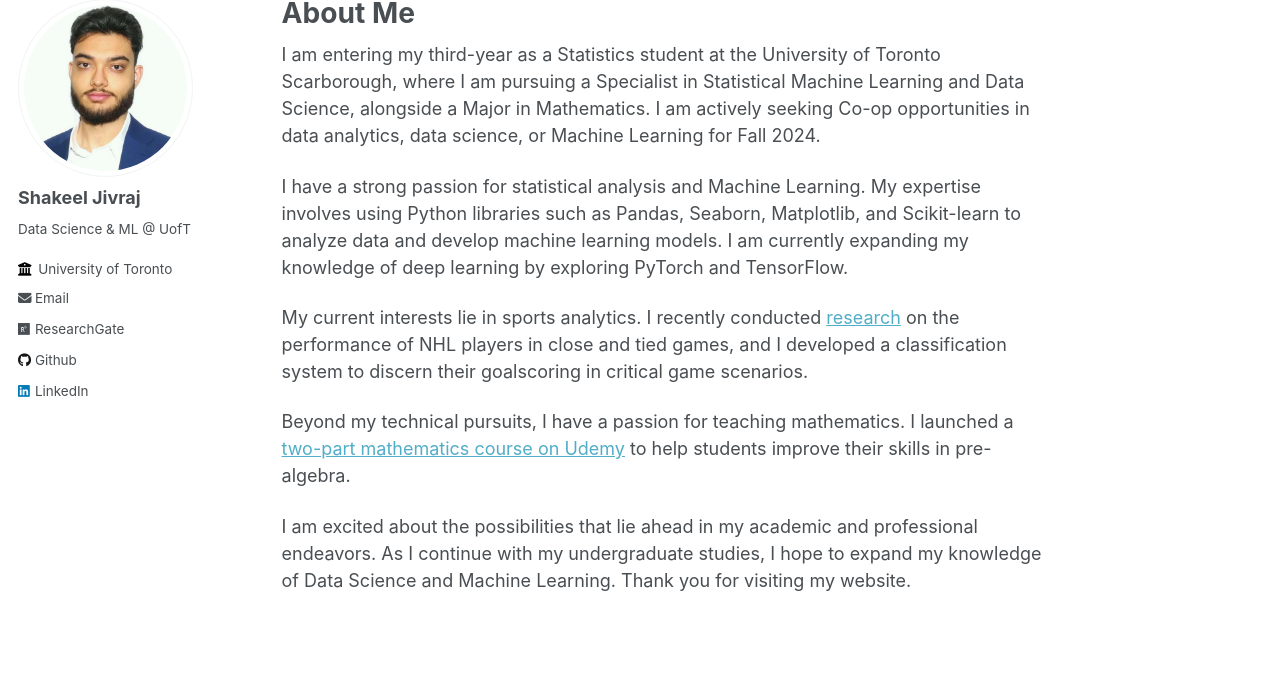
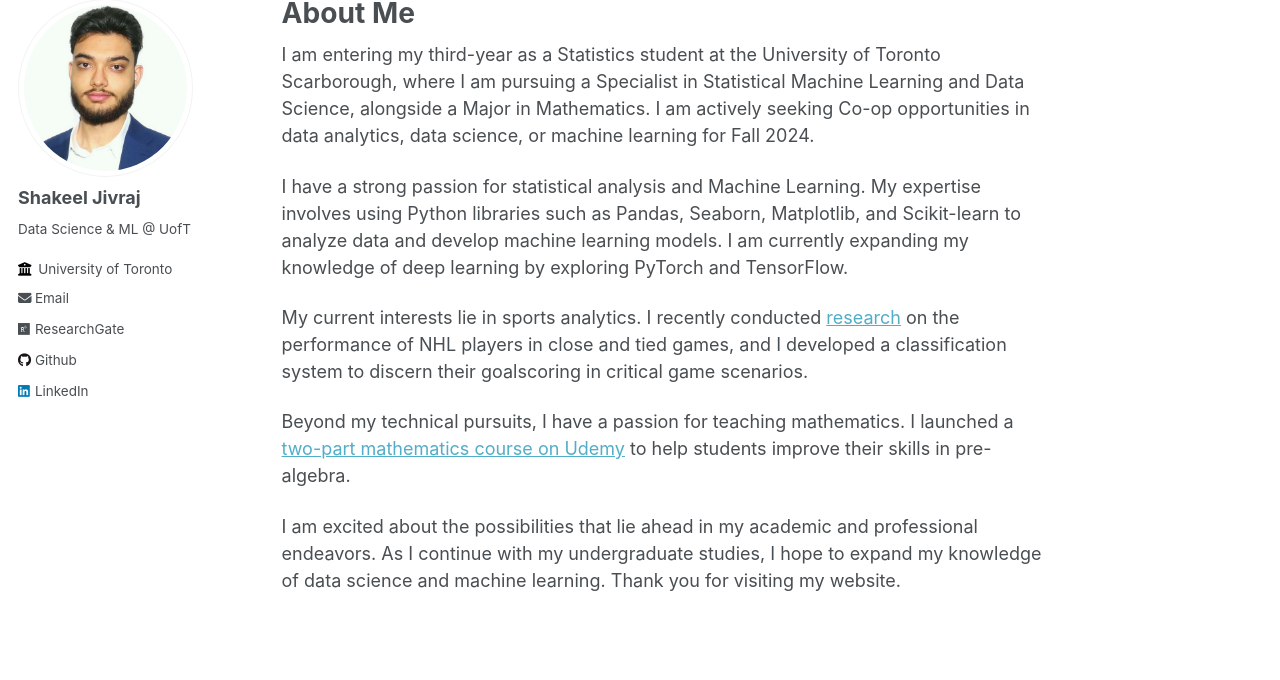
Before and after one commit to Shak789/Shak789.github.io, a Jekyll site: the page built from _pages/about.md, in a window 1280 px wide and 1123 px high. Shown: the part 107-787 px from the top of the window. Built offline with Jekyll 4.4.1, drawn with Linux system fonts in a browser that asks for light colours.

```diff
--- a/_pages/about.md
+++ b/_pages/about.md
@@ -7,7 +7,7 @@ redirect_from:
   - /about.html
 ---
 
-I am entering my third-year as a Statistics student at the University of Toronto Scarborough, where I am pursuing a Specialist in Statistical Machine Learning and Data Science, alongside a Major in Mathematics. I am actively seeking Co-op opportunities in data analytics, data science, or Machine Learning for Fall 2024.
+I am entering my third-year as a Statistics student at the University of Toronto Scarborough, where I am pursuing a Specialist in Statistical Machine Learning and Data Science, alongside a Major in Mathematics. I am actively seeking Co-op opportunities in data analytics, data science, or machine learning for Fall 2024.
 
 I have a strong passion for statistical analysis and Machine Learning. My expertise involves using Python libraries such as Pandas, Seaborn, Matplotlib, and Scikit-learn to analyze data and develop machine learning models. I am currently expanding my knowledge of deep learning by exploring PyTorch and TensorFlow.
 
@@ -15,4 +15,4 @@ My current interests lie in sports analytics. I recently conducted [research](ht
 
 Beyond my technical pursuits, I have a passion for teaching mathematics. I launched a [two-part mathematics course on Udemy](https://www.udemy.com/user/shakeel-jivraj/) to help students improve their skills in pre-algebra.
 
-I am excited about the possibilities that lie ahead in my academic and professional endeavors. As I continue with my undergraduate studies, I hope to expand my knowledge of Data Science and Machine Learning. Thank you for visiting my website.
+I am excited about the possibilities that lie ahead in my academic and professional endeavors. As I continue with my undergraduate studies, I hope to expand my knowledge of data science and machine learning. Thank you for visiting my website.
```
